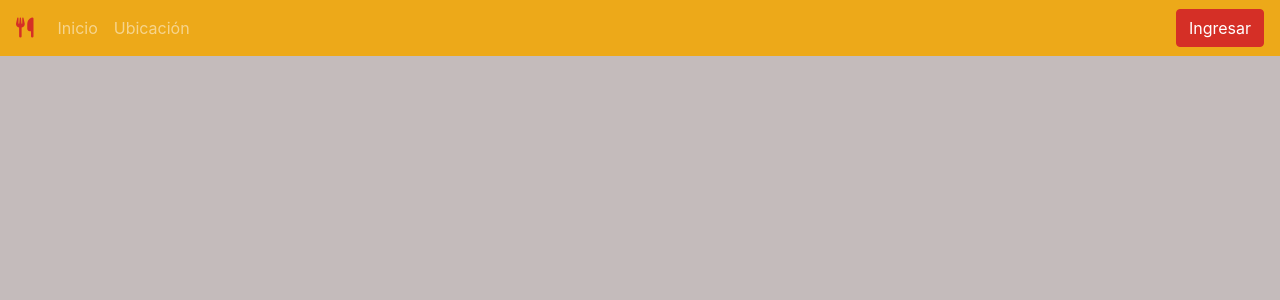
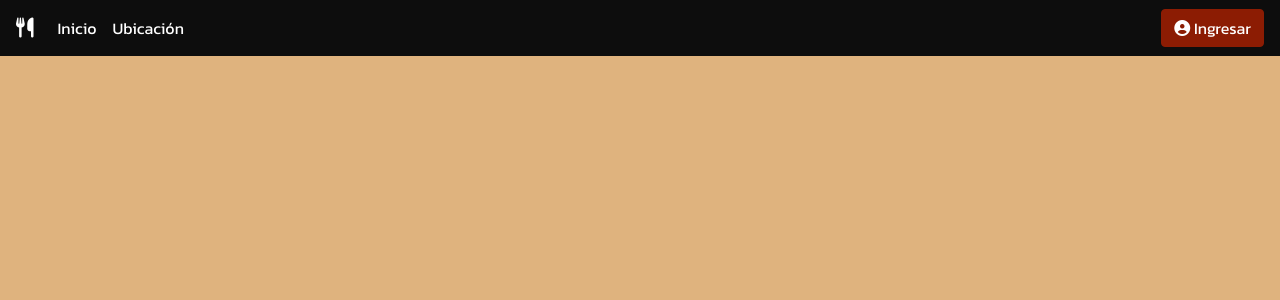
Before and after one commit to KatyMiyu/Proyecto_Aquiles, a Django app: page /usuarios/local in a window 1280 px wide. Shown: the top 300 px of the page. Run offline with Django 4.2, Linux system fonts and the light colour scheme; data comes from the database, SQL or seed files in the repository; both versions use the stored data as it was after the commit; some libraries are stand-ins or nearby versions.

Commit message:
Estilo navbar

```diff
--- a/usuarios/static/usuarios/css/style.css
+++ b/usuarios/static/usuarios/css/style.css
@@ -3,23 +3,45 @@
 
 /* color navbar */
 .bg-light-brown {
-    background-color: #eda919; /* Color fondo navbar */
+    background-color: #0D0D0D; /* Color fondo navbar */
     color: rgb(255, 255, 255); /* Color texto */
   }
 
-/*Color icono*/
-.navbar-brand .fa-utensils {
-    color: #d52f26; /* Color rojo para el icono */
+.navbar {
+    font-family: 'Kanit', sans-serif;
 }
 
+/* Estilo para la navbar */
+.navbar-dark .navbar-nav .nav-link {
+    color: white;
+}
+
+/* Estilo para el recuadro sobre los enlaces */
+.navbar-dark .navbar-nav .nav-link:hover {
+    color: white;
+    background-color: #8C1C03;
+    border: 2px solid #8C1C03;
+    padding-top: 2px;
+    padding-bottom: 2px;
+    padding-left: 15px;
+    padding-right: 15px;
+    border-radius: 15px;
+}
+
+
+
+
+
+
+
 .btn-custom-red {
-    background-color: #d52f26;
-    border-color: #d52f26;
+    background-color: #8C1C03;
+    border-color: #8C1C03;
     color: white;
 }
 
 
 
 body{
-    background-color: rgb(196, 187, 187);
+    background-color: #dfb37e;
 }
--- a/usuarios/templates/usuarios/home.html
+++ b/usuarios/templates/usuarios/home.html
@@ -28,7 +28,7 @@
           {% endfor %}
         </ul>
         <span class="navbar-button">
-          <a href="{% url 'login' %}" class="btn btn-custom-red">Ingresar</a>
+          <a href="{% url 'login' %}" class="btn btn-custom-red"><i class="fa-solid fa-circle-user"></i> Ingresar</a>
         </span>
       </div>
     </nav>
--- a/usuarios/templates/usuarios/local.html
+++ b/usuarios/templates/usuarios/local.html
@@ -4,7 +4,7 @@
 <head>
     <meta charset="UTF-8">
     <meta name="viewport" content="width=device-width, initial-scale=1.0">
-    <title>Local</title>
+    <title>Ubicación</title>
 
     <!--Bootstrap-->
     <link rel="stylesheet" href="https://cdn.jsdelivr.net/npm/bootstrap@4.6.2/dist/css/bootstrap.min.css" integrity="sha384-xOolHFLEh07PJGoPkLv1IbcEPTNtaed2xpHsD9ESMhqIYd0nLMwNLD69Npy4HI+N" crossorigin="anonymous">
@@ -28,7 +28,7 @@
           {% endfor %}
         </ul>
         <span class="navbar-button">
-          <a href="{% url 'login' %}" class="btn btn-custom-red">Ingresar</a>
+          <a href="{% url 'login' %}" class="btn btn-custom-red"><i class="fa-solid fa-circle-user"></i> Ingresar</a>
         </span>
       </div>
     </nav>
```
Also changed, not shown: db.sqlite3.
